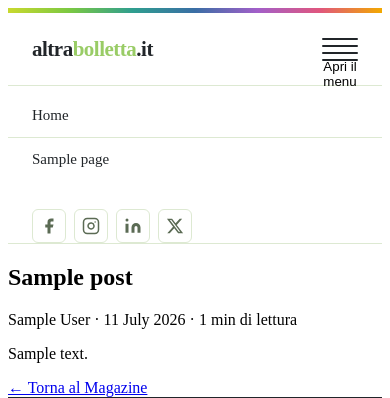
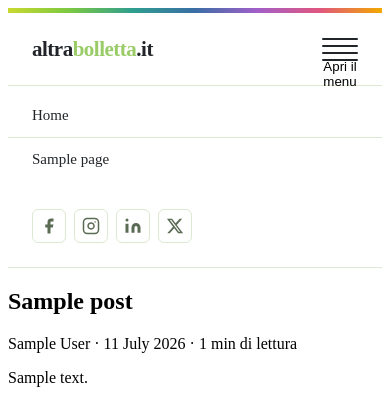
Before and after one commit to clazoc/wordpress, a WordPress theme: template wp-content/themes/comparatore-theme/single.php in a window 390 px wide, after a click on "Apri il menu". Shown: the top 398 px of the page. Run offline with PHP 8.4 and a stand-in for WordPress, Linux system fonts and the light colour scheme; the site name, menu and one post (Sample post) are stand-ins, and other content is empty.

Commit message:
Nav: center desktop menu, bigger mobile arrow, social bottom padding
Co-Authored-By: Claude Sonnet 4.6 <noreply@anthropic.com>
Claude-Session: https://claude.ai/code/session_01TgaduJ8rspwRiU12Pqs7sb

```diff
--- a/wp-content/themes/comparatore-theme/assets/css/nav.css
+++ b/wp-content/themes/comparatore-theme/assets/css/nav.css
@@ -15,6 +15,7 @@ body .ab-home .ab-nav .wrap { padding: 0 24px; }
 	border-bottom: 1px solid var(--ab-line);
 }
 .ab-home .ab-nav-inner { display: flex; align-items: center; justify-content: space-between; height: 72px; gap: 24px; }
+.ab-home .ab-nav-inner .ab-menu { margin: 0 auto; } /* centro il menu principale */
 .ab-home .ab-logo { font-size: 21px; font-weight: 700; letter-spacing: -0.5px; color: var(--ab-ink); text-decoration: none; }
 .ab-home .ab-logo span { color: var(--ab-accent-bright); }
 .ab-home .ab-menu { display: flex !important; gap: 32px; font-size: 15px; font-weight: 500; color: var(--ab-ink-soft); list-style: none; margin: 0; padding: 0; }
@@ -117,7 +118,7 @@ body .ab-home .ab-nav .wrap { padding: 0 24px; }
 	position: absolute; top: 0; right: 0;
 	width: 52px; height: 48px;
 	background: none; border: none; cursor: pointer;
-	color: var(--ab-ink-soft); font-size: 14px;
+	color: var(--ab-ink-soft); font-size: 20px;
 	transition: transform .2s;
 }
 .ab-submenu-toggle[aria-expanded="true"] { transform: rotate(180deg); }
@@ -143,7 +144,7 @@ body .ab-home .ab-nav .wrap { padding: 0 24px; }
 .ab-home .ab-mobile-menu .sub-menu a:hover { color: var(--ab-ink); }
 
 /* Mobile social + actions */
-.ab-home .ab-mobile-menu .ab-social-links { padding: 16px 24px 0; }
+.ab-home .ab-mobile-menu .ab-social-links { padding: 16px 24px 24px; }
 .ab-home .ab-mobile-menu .ab-nav-actions { flex-wrap: wrap; padding: 16px 24px 24px; gap: 10px; }
 
 @media (max-width: 900px) {
```
